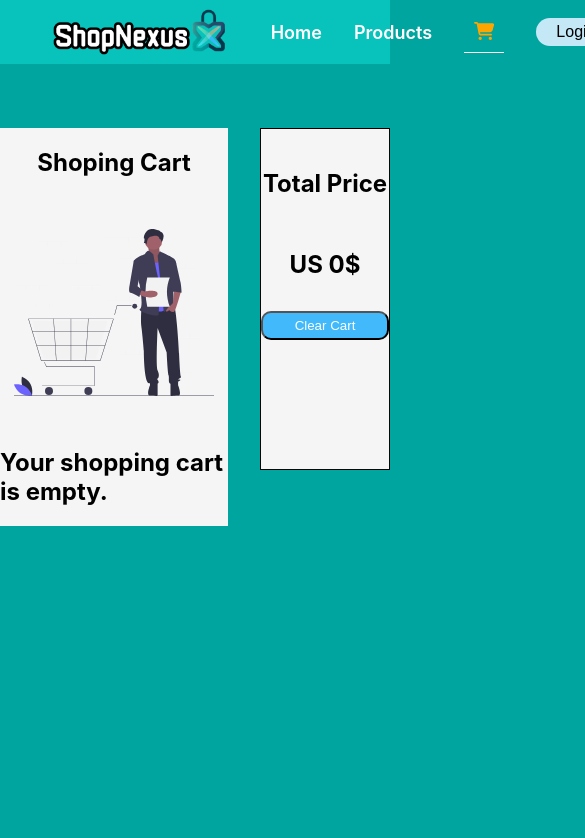
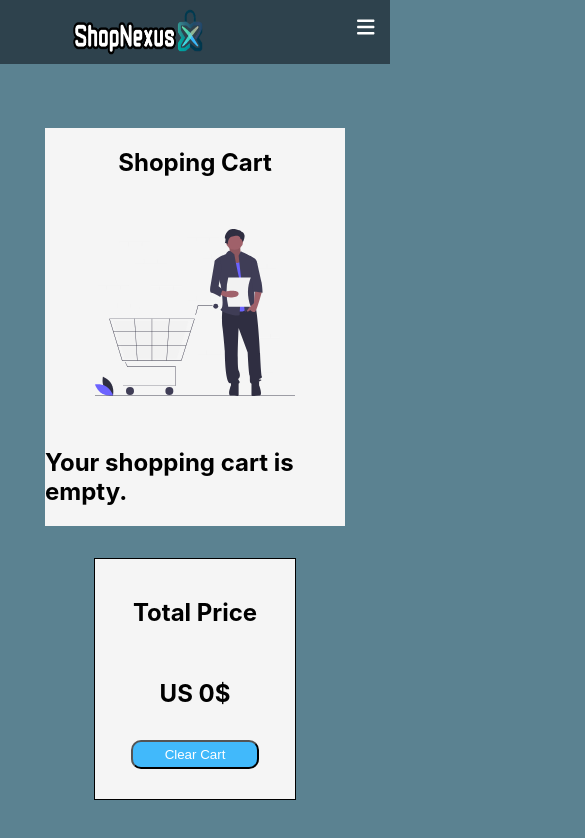
Before and after one commit to Tarik-Talic/ShopNexus, a React (Create React App) app: page /shopping-cart in a window 390 px wide. Shown: the top 838 px of the page, 585 px wide, since content can reach past the window. Built offline with nearby package versions, Linux system fonts and the light colour scheme; a web font is replaced by a local one.

Commit message:
mobile-responsive

```diff
--- a/src/components/cart/Cart.css
+++ b/src/components/cart/Cart.css
@@ -114,3 +114,25 @@
 .product-remove:hover {
   color: red;
 }
+@media (max-width: 600px) {
+  .flex-container {
+    flex-direction: column;
+    align-items: center;
+  }
+  .cart-container {
+    width: 300px;
+  }
+  .product-container {
+    width: 200px;
+    gap: 1rem;
+    font-size: 12px;
+    margin-bottom: 0.5rem;
+  }
+  .productName {
+    width: 70px;
+  }
+  .total-pricing {
+    height: 200px;
+    margin-bottom: 2rem;
+  }
+}
--- a/src/components/header/Header.css
+++ b/src/components/header/Header.css
@@ -6,7 +6,7 @@ ul {
   margin: 0;
   height: 4rem;
   gap: 2rem;
-  background-color: #08c3bb;
+  background-color: #2e424d;
   color: aliceblue;
 }
 .mainLogo {
@@ -20,7 +20,7 @@ li {
 }
 
 a.active > li {
-  color: orange;
+  color: #98dad9;
   border-bottom: 1px solid white;
   padding: 10px;
 }
@@ -33,7 +33,8 @@ li > *:hover {
   gap: 1rem;
 }
 .nav__btns-login {
-  background-color: #c5e8f7;
+  background-color: #5b8291;
+  color: white;
 }
 .nav__btns-login {
   font-size: 16px;
@@ -45,6 +46,53 @@ li > *:hover {
 .nav__btns-login:hover {
   scale: 1.2;
   transition: ease-out 0.3s;
-  background-color: #41b9fb;
+  background-color: #98dad9;
   color: white;
 }
+.resposive_login {
+  display: none;
+}
+.hamBars {
+  display: none;
+  background: none;
+  border: none;
+  color: white;
+}
+@media (max-width: 600px) {
+  nav {
+    width: 100%;
+  }
+  .responsive-nav > * {
+    display: block;
+  }
+  .responsive-nav {
+    flex-direction: column;
+    justify-content: center;
+    gap: 1rem;
+    height: 100%;
+    transition: ease-in;
+    transition-duration: 1s;
+  }
+  ul {
+    justify-content: space-evenly;
+  }
+  ul > * {
+    display: none;
+  }
+  .mainLogo {
+    height: 50px;
+    width: 150px;
+    margin-left: -50px;
+    display: block;
+  }
+  .nav__btns-login {
+    display: none;
+  }
+  .hamBars {
+    display: block;
+    font-size: 20px;
+    position: absolute;
+    top: 15px;
+    right: 10px;
+  }
+}
--- a/src/components/header/Header.js
+++ b/src/components/header/Header.js
@@ -1,18 +1,23 @@
-import React from "react";
+import React, { useRef } from "react";
 import { Link, NavLink } from "react-router-dom";
 import "../header/Header.css";
 import Logo from "../../assets/Logo.png";
 import { FontAwesomeIcon } from "@fortawesome/react-fontawesome";
 import { faCartShopping } from "@fortawesome/free-solid-svg-icons";
+import { faBars } from "@fortawesome/free-solid-svg-icons";
 function Header() {
   const linkStyle = {
     textDecoration: "none",
     color: "white",
   };
+  const navRef = useRef();
+  const showNavBar = () => {
+    navRef.current.classList.toggle("responsive-nav");
+  };
   return (
     <>
       <nav>
-        <ul>
+        <ul ref={navRef}>
           <img src={Logo} alt="LogoImage" className="mainLogo" />
 
           <NavLink to="/" style={linkStyle}>
@@ -28,12 +33,18 @@ function Header() {
               <FontAwesomeIcon icon={faCartShopping} />
             </li>
           </NavLink>
+          <NavLink to="/login" style={linkStyle} className="resposive_login">
+            <li> Login </li>
+          </NavLink>
 
           <span className="nav__btns">
             <Link to="/login">
               <button className="nav__btns-login">Login</button>
             </Link>
           </span>
+          <button className="hamBars" onClick={showNavBar}>
+            <FontAwesomeIcon icon={faBars} />
+          </button>
         </ul>
       </nav>
     </>
--- a/src/components/home/Home.css
+++ b/src/components/home/Home.css
@@ -10,7 +10,7 @@
 .heroContainer-text {
   padding: 0;
   margin: 0;
-  width: 500px;
+
   font-family: "Marko One", serif;
   font-size: 30px;
   text-align: center;
@@ -21,3 +21,16 @@ h1 {
   padding: 0;
   margin: 0;
 }
+@media (max-width: 600px) {
+  .heroContainer {
+    flex-direction: column;
+    gap: 4rem;
+  }
+  .heroContainer-text {
+    font-size: 20px;
+  }
+  .heroContainer-img {
+    width: 350px;
+    height: 300px;
+  }
+}
--- a/src/components/products/Products.css
+++ b/src/components/products/Products.css
@@ -33,3 +33,9 @@
 a.active > p {
   color: #41b9fb;
 }
+@media (max-width: 600px) {
+  .productCategories {
+    gap: 0.7rem;
+    font-size: 13px;
+  }
+}
--- a/src/components/register-form/Form.css
+++ b/src/components/register-form/Form.css
@@ -7,7 +7,8 @@
 }
 
 .form-card {
-  background-color: #c5e8f7;
+  background-color: #2e424d;
+  color: white;
   height: 550px;
   width: 300px;
   padding: 0 10px;
@@ -51,9 +52,10 @@
   margin-top: 1rem;
   opacity: 0.5;
   cursor: pointer;
+  color: white;
 }
 .form-passwordReset:hover {
-  color: blue;
+  color: #98dad9;
   font-weight: bold;
 }
 .errorMsg {
--- a/src/index.css
+++ b/src/index.css
@@ -4,7 +4,7 @@ body {
     "Cantarell", "Fira Sans", "Droid Sans", "Helvetica Neue", sans-serif;
   -webkit-font-smoothing: antialiased;
   -moz-osx-font-smoothing: grayscale;
-  background-color: #00a59f;
+  background-color: #5b8291;
 }
 
 code {
```
Also changed, not shown: src/App.css (+16 -0 lines).
